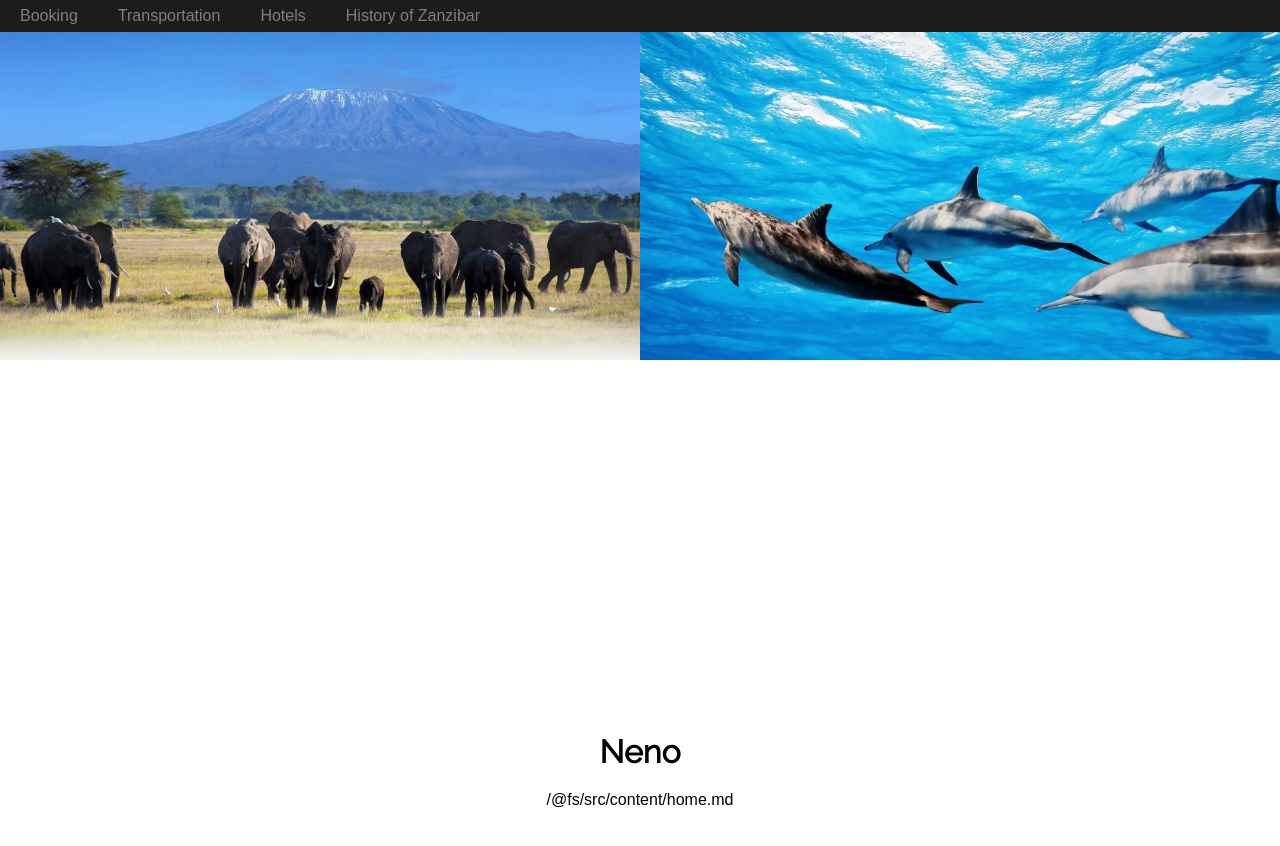
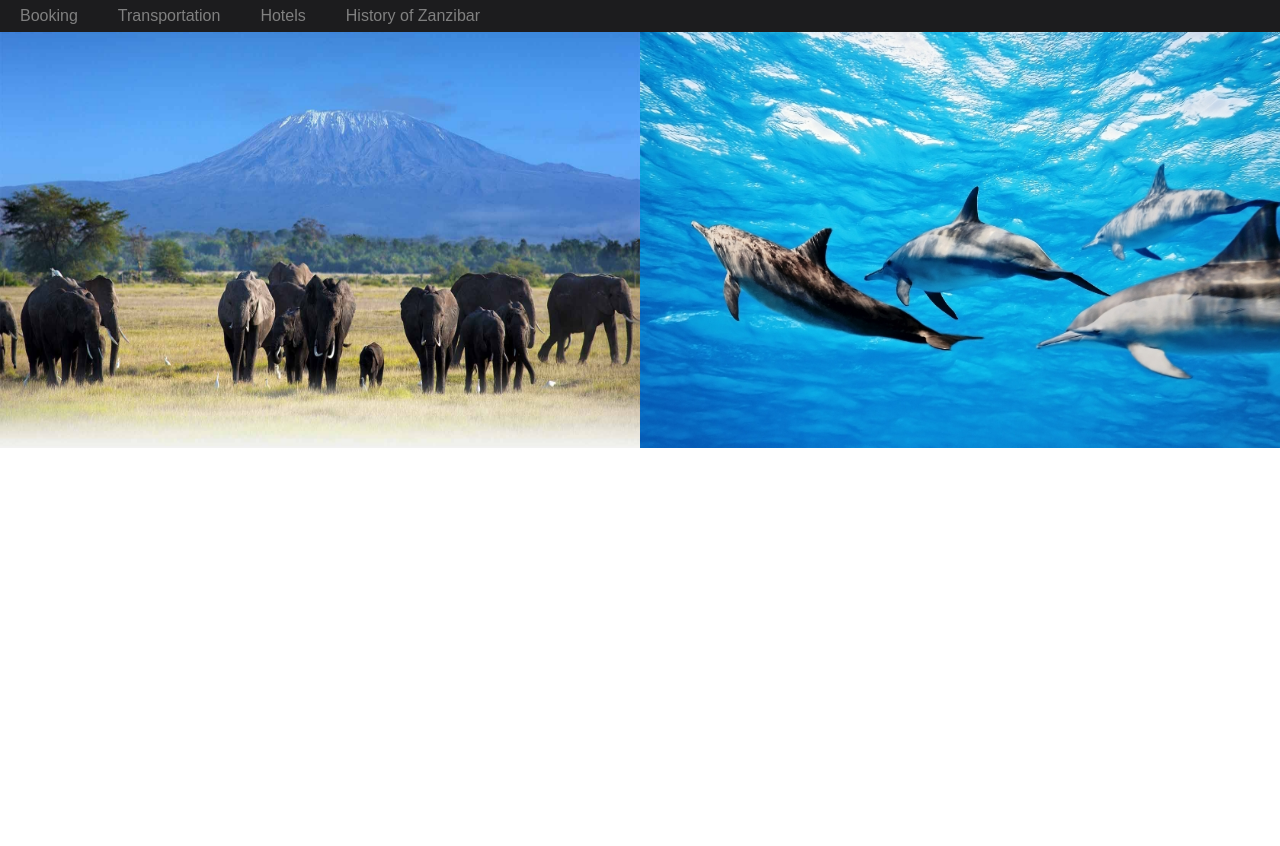
Before and after one commit to hleise/Neno, a React app: page / in a window 1280 px wide. Shown: the top 846 px of the page. Built offline with nearby package versions, Linux system fonts and the light colour scheme; a web font is replaced by a local one.

Commit message:
fixed the images fuck yeah

```diff
--- a/src/components/NavBar.js
+++ b/src/components/NavBar.js
@@ -21,13 +21,27 @@ class NavBar extends Component {
           </div>
         </div>
         <div className='nav-bar-button'>
-          Transportation
+          <div className='nav-bar-button-title'>
+            Transportation
+          </div>
+          <div className='dropdown-options'>
+              <div className='dropdown-option'>
+                Flight Info
+              </div>
+              <div className='dropdown-option'>
+                Car Hire
+              </div>
+          </div>
         </div>
         <div className='nav-bar-button'>
-          Hotels
+          <div className='nav-bar-button-title'>
+            Hotels
+          </div>
         </div>
         <div className='nav-bar-button'>
-          History of Zanzibar
+          <div className='nav-bar-button-title'>
+            History of Zanzibar
+            </div>
         </div>
       </div>
     );
--- a/src/scss/components/_Image.scss
+++ b/src/scss/components/_Image.scss
@@ -1,5 +1,5 @@
 .image-wrapper {
-  height: 360px;
+  height: 100vh;
   overflow: hidden;
   display: flex;
 
@@ -8,12 +8,12 @@
 
     .left-image {
       max-width: 100%;
-
+      height:35vw;
     }
 
     .right-image {
       max-width: 100%;
-
+      height:35vw;
     }
   }
 }
```
